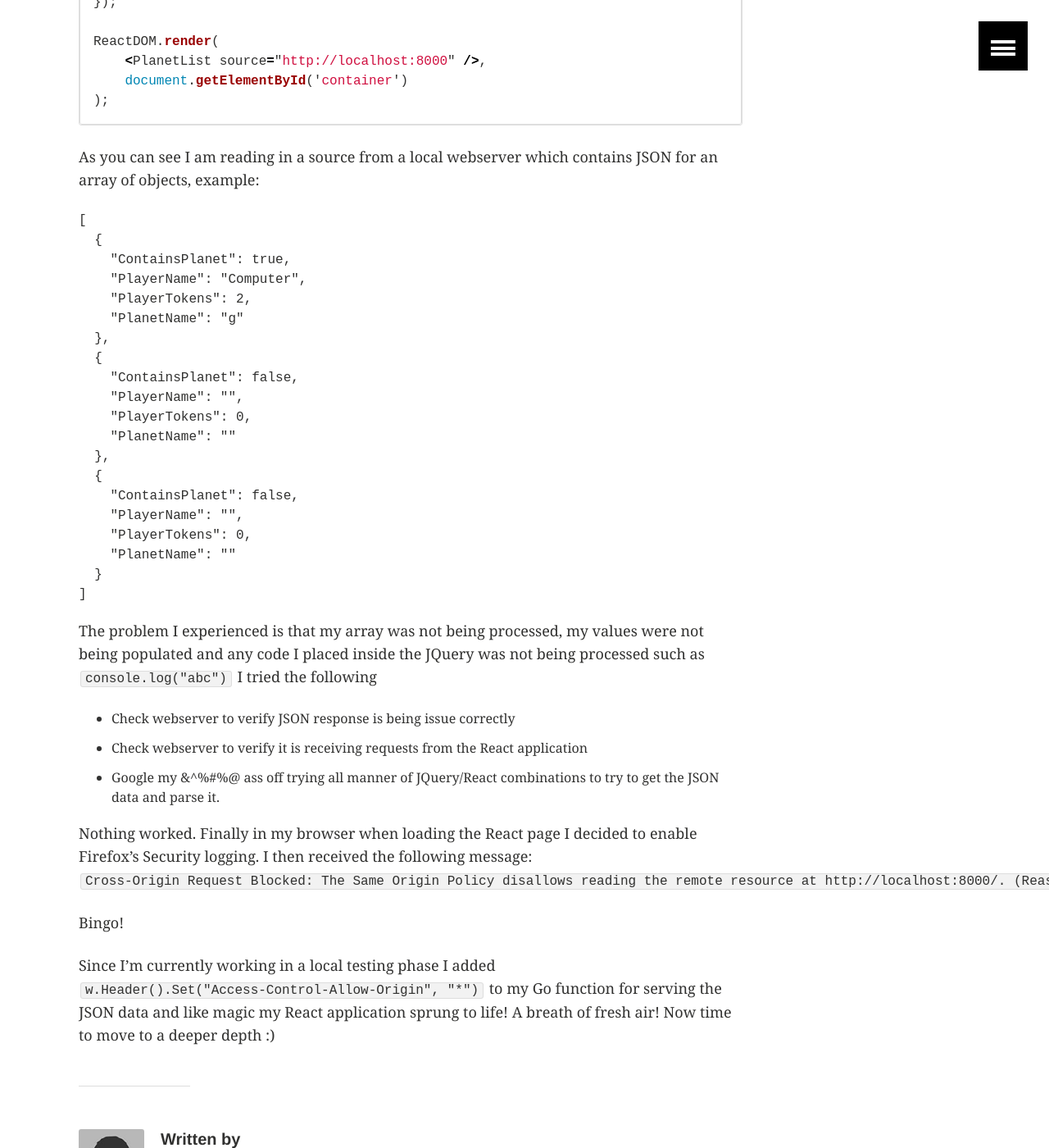
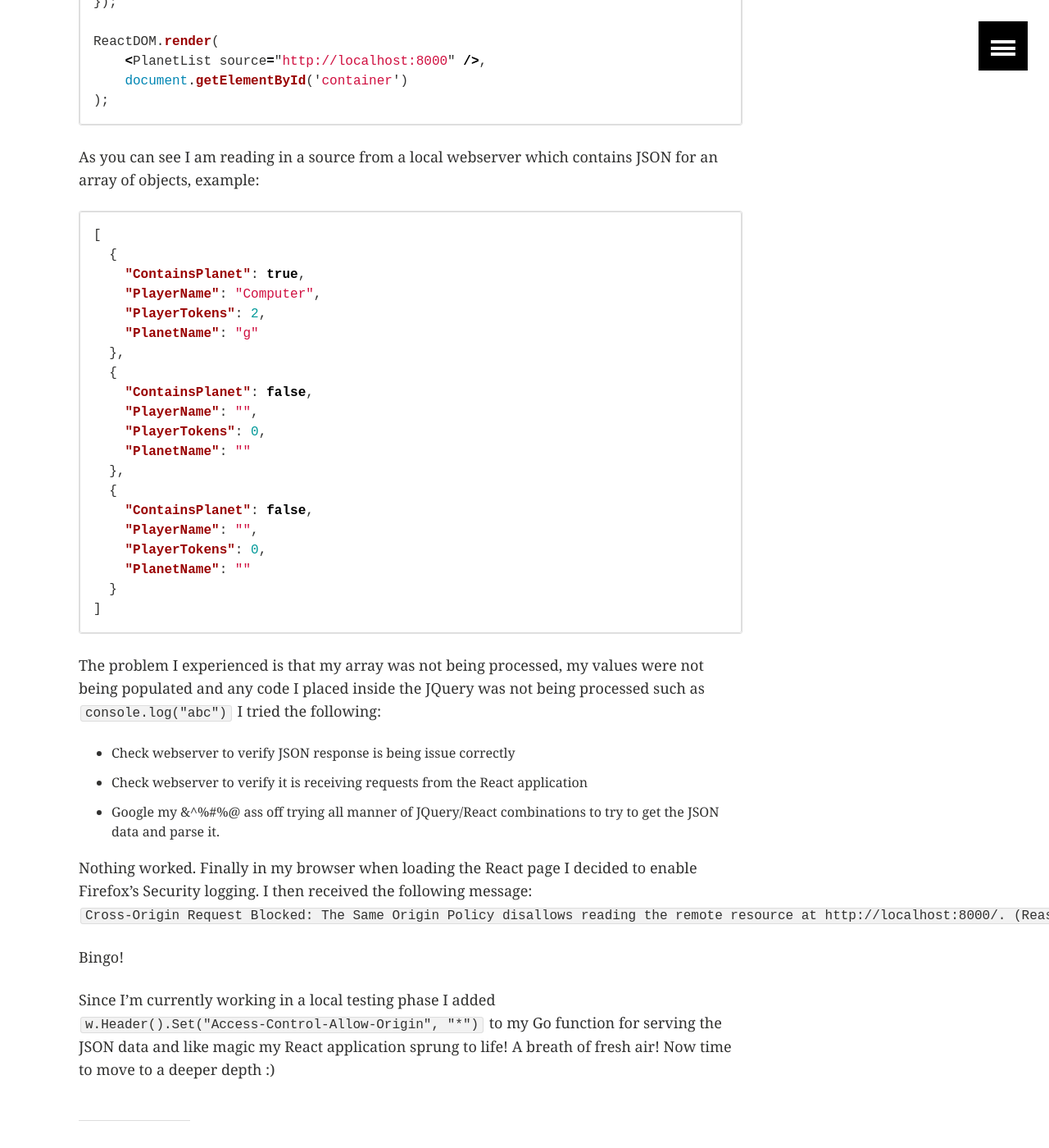
Before and after one commit to james65535/james65535.github.io, a Jekyll site: the page built from _posts/2016-03-11-Navigating-Front-End-Wilderness-pt2.markdown, in a window 1280 px wide and 1400 px high, scrolled down 1380 px. Shown: the whole window at 82% size. Built offline with Jekyll 4.4.1, drawn with Linux system fonts in a browser that asks for light colours; some of the changed text lies outside the part shown.

Commit message:
new post update

```diff
--- a/_posts/2016-03-11-Navigating-Front-End-Wilderness-pt2.markdown
+++ b/_posts/2016-03-11-Navigating-Front-End-Wilderness-pt2.markdown
@@ -64,7 +64,7 @@
 
 As you can see I am reading in a source from a local webserver which contains JSON for an array of objects, example:
 
-~~~ JSON
+~~~ json
 [
   {
     "ContainsPlanet": true,
@@ -88,7 +88,8 @@
 ~~~
 
 The problem I experienced is that my array was not being processed, my values were not being populated and any code I placed inside the JQuery was not being processed such as `console.log("abc")`
-I tried the following
+I tried the following:
+
 * Check webserver to verify JSON response is being issue correctly
 * Check webserver to verify it is receiving requests from the React application
 * Google my &^%#%@ ass off trying all manner of JQuery/React combinations to try to get the JSON data and parse it.
```
Also changed, not shown: other parts of _posts/2016-03-11-Navigating-Front-End-Wilderness-pt2.markdown (+1 -1 lines).
